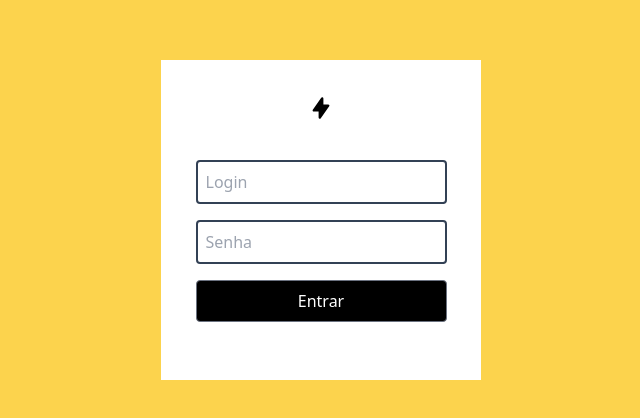
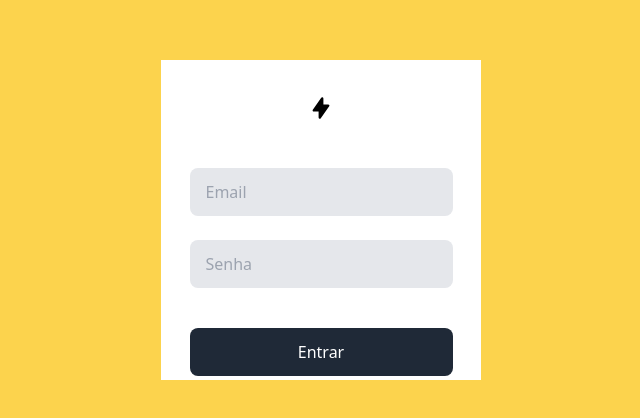
Before and after one commit to gribasads/pic-ui, a Next.js app: page / in a window 1280 px wide. Shown: the part 180-598 px from the top of the page, without its empty margins (319-959 px from the left). Built offline with nearby package versions, Linux system fonts and the light colour scheme.

Commit message:
make login

```diff
--- /dev/null
+++ b/hook/AuthContext.tsx
@@ -0,0 +1,59 @@
+import { createContext,useState } from "react";
+import { setCookie,  destroyCookie, parseCookies } from 'nookies'
+import Router from 'next/router'
+import 'react-toastify/dist/ReactToastify.min.css';
+import { api } from "../services/api";
+import { toast, ToastContainer } from 'react-toastify';
+import router from "next/router";
+
+type User = {
+  name: string;
+  email: string;
+
+}
+
+type SignInData = {
+  username: string;
+  password: string;
+}
+
+
+type AuthContextType = {
+  isAuthenticated: boolean;
+  signOut: any
+  signIn: (data: SignInData) => Promise<void>
+}
+
+export const AuthContext = createContext({} as AuthContextType)
+
+export function AuthProvider({ children } : {children: any}) {
+
+  const [userData, setUserData] = useState<User>()
+
+  const isAuthenticated = !!userData;
+
+
+   async function signIn({ username,password }: SignInData) {
+     try {
+      const response = api.post('/users/login',{username,password})
+    if((await response).data.success)
+     Router.push('/home');
+     } catch (error) {
+      toast.error('Email ou senha incorreto')
+     }
+  }
+
+  async function signOut() {
+    destroyCookie(undefined, 'nextauthtoken')
+    destroyCookie(undefined, 'unopCode')
+    router.push('/')
+  }
+
+
+  return (
+    <AuthContext.Provider value={{  isAuthenticated, signIn,signOut}}>
+      {children}
+      <ToastContainer/>
+    </AuthContext.Provider>
+  )
+}
--- a/package.json
+++ b/package.json
@@ -10,7 +10,9 @@
     "next": "latest",
     "nookies": "^2.5.2",
     "react": "^17.0.2",
-    "react-dom": "^17.0.2"
+    "react-dom": "^17.0.2",
+    "react-hook-form": "^7.31.1",
+    "react-toastify": "^9.0.1"
   },
   "devDependencies": {
     "@types/node": "17.0.4",
--- a/pages/index.tsx
+++ b/pages/index.tsx
@@ -3,21 +3,68 @@ import React from 'react'
 import ConfirmButton from '../components/Button/confirm'
 import { IconTop } from '../components/icons'
 import Input from '../components/Input'
+import { useForm } from 'react-hook-form'
+import { useContext } from 'react';
+import { AuthContext } from '../hook/AuthContext'
+import { api } from '../services/api'
+import { toast, ToastContainer } from 'react-toastify'
 
 
 
 export default function index() {
   const router = useRouter()
+
+  const { register, handleSubmit } = useForm();
+    const { signIn } = useContext(AuthContext)
+    const [username, setUsername] = React.useState('')
+    const [password, setPassword] = React.useState('')
+
+    async function handleSignIn() {
+       const response = api.post('/users/login',{login:username,password:password}).then(res => {
+      if(res.data?.success == true){
+        router.push('/home')
+      }
+      if(res.data?.success == false) toast.error('Email ou senha incorreto')
+      })
+ }
+
+
   return (
+
+
       <div className='flex bg-amber-300 shadow-xl h-screen w-screen items-center justify-center'>
         <div className='bg-white w-80 h-80  '>
           <i className='flex justify-center mt-9'>{IconTop()}</i>
           <div className='grid justify-center mt-10 gap-4' >
-            <Input type='text' placeholder='Login' />
-            <Input type='password'placeholder='Senha' />
-            <ConfirmButton name='Entrar' func={()=> router.push('/home')} />
+          <input
+                onChange={(e) => setUsername(e.target.value)}
+                id="username"
+                name="username"
+                autoComplete="username"
+                required
+                className={`px-4 py-3 rounded-lg bg-gray-200 mt-2 `}
+                placeholder="Email"
+              />
+            <input
+                onChange={(e) => setPassword(e.target.value)}
+                id="password"
+                name="password"
+                type="password"
+                autoComplete="current-password"
+                required
+                className={`px-4 py-3 rounded-lg bg-gray-200 mt-2`}
+                placeholder="Senha"
+              />
+
+
+<button onClick={()=> handleSignIn()} className={`
+                    w-full bg-gray-800 hover:bg-gray-600
+                    text-white rounded-lg px-4 py-3 mt-6
+                `}> Entrar</button>
+
           </div>
         </div>
+        <ToastContainer />
       </div>
 
   )
--- /dev/null
+++ b/services/api.ts
@@ -0,0 +1,3 @@
+import { getAPIClient } from "./axios";
+
+export const api = getAPIClient()
--- /dev/null
+++ b/services/axios.ts
@@ -0,0 +1,16 @@
+import axios from "axios";
+import { parseCookies } from "nookies";
+
+export function getAPIClient(ctx?: any) {
+  const { 'nextauthtoken': token } = parseCookies(ctx)
+
+  const api = axios.create({
+    baseURL: 'http://localhost:3030',
+  })
+
+//   if (token) {
+//     api.defaults.headers['Authorization'] = `Bearer ${token}`;
+//   }
+
+  return api;
+}
```
Also changed, not shown: 1 other file (tests, documents, lock files or other folders).
